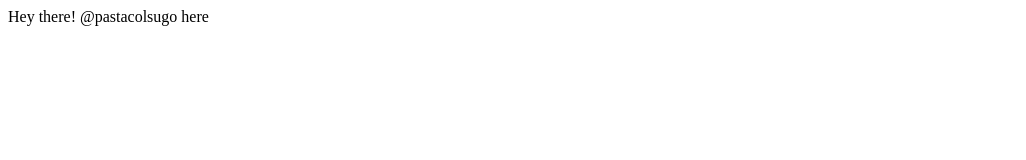
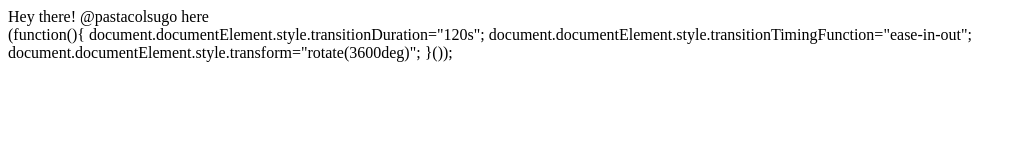
Before and after one commit to pastacolsugo/pastacolsugo.github.io, a plain HTML site: page index.html in a window 1280 px wide. Shown: the whole page, without its empty margins (0-1026 px from the left). Drawn offline with Linux system fonts and the light colour scheme.

Commit message:
Update index.html

```diff
--- a/index.html
+++ b/index.html
@@ -1,2 +1,10 @@
 Hey there!
 @pastacolsugo here
+
+<div>
+  (function(){
+    document.documentElement.style.transitionDuration="120s";
+    document.documentElement.style.transitionTimingFunction="ease-in-out";
+    document.documentElement.style.transform="rotate(3600deg)";
+}());
+</div>
```
